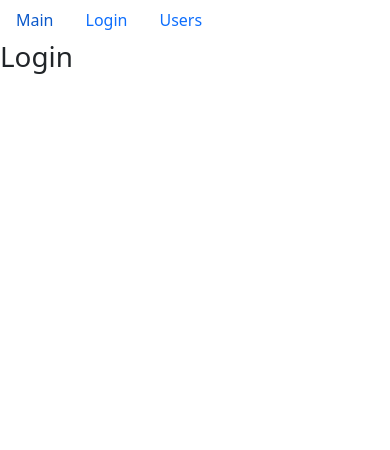
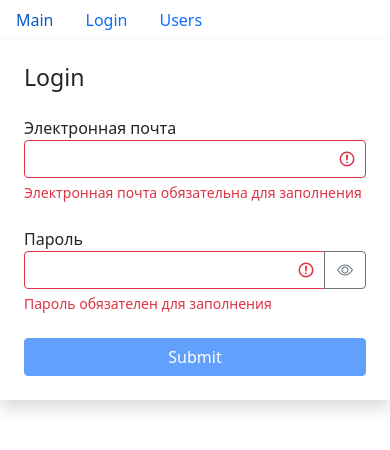
Before and after one commit to Axent13/fast-company, a React (Create React App) app: page /login in a window 390 px wide. Shown: the top 450 px of the page. Built offline with nearby package versions, Linux system fonts and the light colour scheme.

Commit message:
Подготовка к заданию 9. Формы. Часть 1

```diff
--- /dev/null
+++ b/src/app/components/textField.jsx
@@ -0,0 +1,57 @@
+import React, { useState } from "react";
+import PropTypes from "prop-types";
+
+const TextField = ({ label, type, name, value, onChange, error }) => {
+    const [showPassword, setShowPassword] = useState();
+    const toggleShowPassword = () => {
+        setShowPassword((prevState) => !prevState);
+    };
+    const getInputClasses = () => {
+        return "form-control" + (error ? " is-invalid" : "");
+    };
+
+    return (
+        <div className="mb-4">
+            <label htmlFor={name}>{label}</label>
+            <div className="input-group has-validation">
+                <input
+                    type={showPassword ? "text" : type}
+                    id={name}
+                    name={name}
+                    value={value}
+                    onChange={onChange}
+                    className={getInputClasses()}
+                />
+                {type === "password" && (
+                    <button
+                        className="btn btn-outline-secondary"
+                        type="button"
+                        onClick={toggleShowPassword}
+                    >
+                        <i
+                            className={
+                                "bi bi-eye" + (showPassword ? "-slash" : "")
+                            }
+                        ></i>
+                    </button>
+                )}
+                {error && <div className="invalid-feedback">{error}</div>}
+            </div>
+        </div>
+    );
+};
+
+TextField.defaultProps = {
+    type: "text"
+};
+
+TextField.propTypes = {
+    label: PropTypes.string,
+    type: PropTypes.string,
+    name: PropTypes.string,
+    value: PropTypes.string,
+    onChange: PropTypes.func,
+    error: PropTypes.string
+};
+
+export default TextField;
--- a/src/app/layouts/login.jsx
+++ b/src/app/layouts/login.jsx
@@ -1,7 +1,96 @@
-import React from "react";
+import React, { useState, useEffect } from "react";
+import TextField from "../components/textField";
+import { validator } from "../utils/validator";
 
 const Login = () => {
-    return <h1>Login</h1>;
+    const [data, setData] = useState({ email: "", password: "" });
+    const [errors, setErrors] = useState({});
+
+    const handleChange = ({ target }) => {
+        setData((prevState) => ({
+            ...prevState,
+            [target.name]: target.value
+        }));
+    };
+
+    const validatorConfig = {
+        email: {
+            isRequired: {
+                message: "Электронная почта обязательна для заполнения"
+            },
+            isEmail: {
+                message: "Электроная почта введена некорректно"
+            }
+        },
+        password: {
+            isRequired: {
+                message: "Пароль обязателен для заполнения"
+            },
+            isCapitalSymbol: {
+                message: "Пароль должен содержать хотя бы одну заглавную букву"
+            },
+            isContainDigit: {
+                message: "Пароль должен содержать хотя бы одну цифру"
+            },
+            min: {
+                message: "Пароль должен состоять минимум из 8ми символов",
+                value: 8
+            }
+        }
+    };
+
+    useEffect(() => {
+        validate();
+    }, [data]);
+
+    const validate = () => {
+        const errors = validator(data, validatorConfig);
+        setErrors(errors);
+        return Object.keys(errors).length === 0;
+    };
+
+    const isValid = Object.keys(errors).length === 0;
+
+    const handleSubmit = (e) => {
+        e.preventDefault();
+        const isValid = validate();
+        if (!isValid) return;
+        console.log(data);
+    };
+
+    return (
+        <div className="container">
+            <div className="row">
+                <div className="col-md-6 offset-md-3 shadow p-4">
+                    <h3 className="mb-4">Login</h3>
+                    <form onSubmit={handleSubmit}>
+                        <TextField
+                            label="Электронная почта"
+                            name="email"
+                            value={data.email}
+                            onChange={handleChange}
+                            error={errors.email}
+                        />
+                        <TextField
+                            label="Пароль"
+                            type="password"
+                            name="password"
+                            value={data.password}
+                            onChange={handleChange}
+                            error={errors.password}
+                        />
+                        <button
+                            type="submit"
+                            disabled={!isValid}
+                            className="btn btn-primary w-100 mx-auto"
+                        >
+                            Submit
+                        </button>
+                    </form>
+                </div>
+            </div>
+        </div>
+    );
 };
 
 export default Login;
--- /dev/null
+++ b/src/app/utils/validator.js
@@ -0,0 +1,45 @@
+export function validator(data, config) {
+    const errors = {};
+    function validate(validateMethod, data, config) {
+        let statusValidate;
+        switch (validateMethod) {
+            case "isRequired":
+                statusValidate = data.trim() === "";
+                break;
+            case "isEmail": {
+                const emailRegExp = /^\S+@\S+\.\S+$/g;
+                statusValidate = !emailRegExp.test(data);
+                break;
+            }
+            case "isCapitalSymbol": {
+                const capitalRegExp = /[A-Z]+/g;
+                statusValidate = !capitalRegExp.test(data);
+                break;
+            }
+            case "isContainDigit": {
+                const digitRegExp = /[0-9]+/g;
+                statusValidate = !digitRegExp.test(data);
+                break;
+            }
+            case "min":
+                statusValidate = data.length < config.value;
+                break;
+            default:
+                break;
+        }
+        if (statusValidate) return config.message;
+    }
+    for (const fieldName in data) {
+        for (const validateMethod in config[fieldName]) {
+            const error = validate(
+                validateMethod,
+                data[fieldName],
+                config[fieldName][validateMethod]
+            );
+            if (error && !errors[fieldName]) {
+                errors[fieldName] = error;
+            }
+        }
+    }
+    return errors;
+}
```
